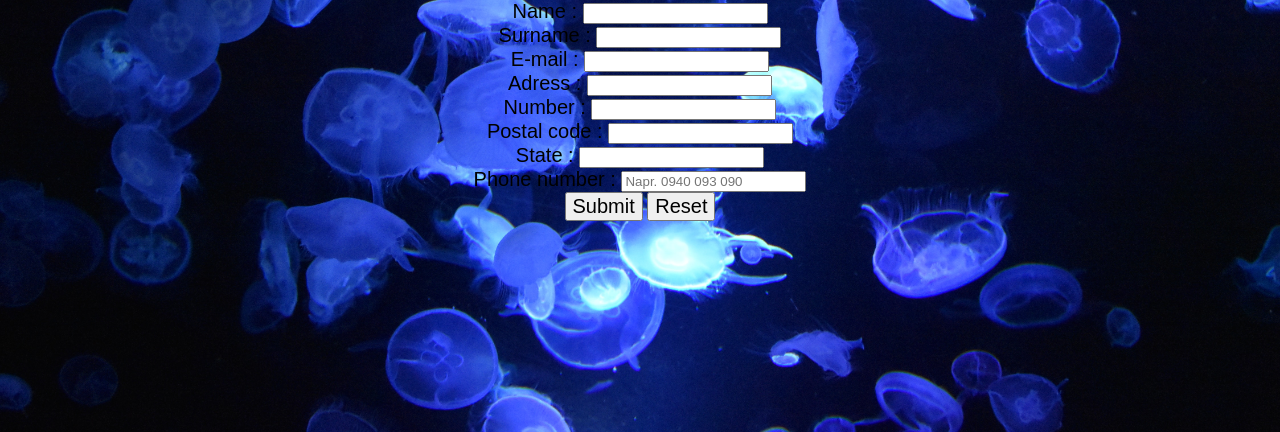
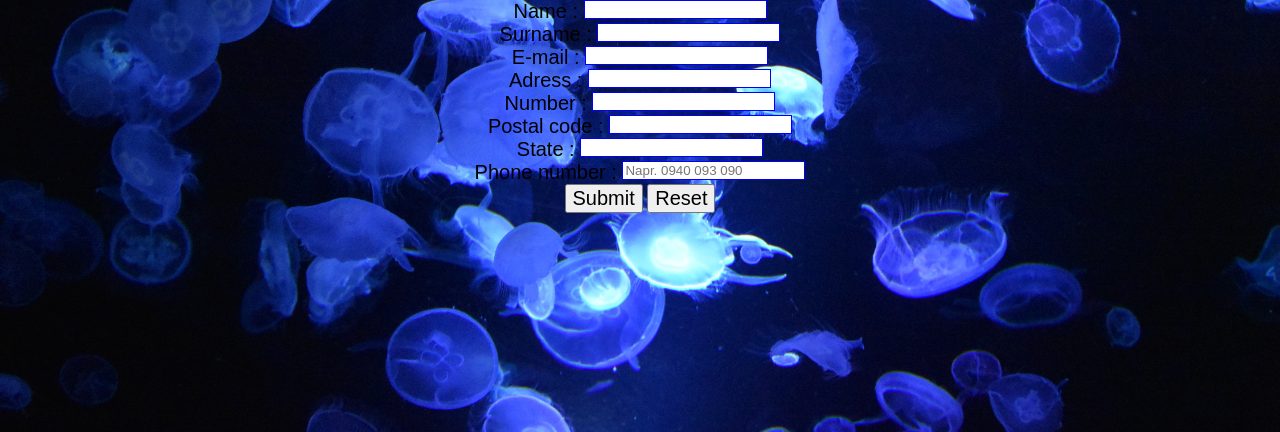
Before and after one commit to FilipSajna/ESPIot, a PHP site: page /phpform.php in a window 1280 px wide. Shown: the part 216-648 px from the top of the page. Run offline with PHP 8.4, Linux system fonts and the light colour scheme.

Commit message:
form borders

```diff
--- a/phpform.php
+++ b/phpform.php
@@ -3,7 +3,7 @@
 <head><title>Contact form</title><head>
 <style>
 * {
-  box-sizing: border-box;
+    box-sizing: border-box;
 }
 
 body {
@@ -62,6 +62,15 @@ body {
     font-family : Arial;
 }
 
+label {
+    vertical-align: top;
+    display: inline;
+}
+
+:required {
+    border: 0.5px solid blue;
+}
+
 @media (max-width: 600px) {
     .grid-container  {
         grid-template-areas:
```
